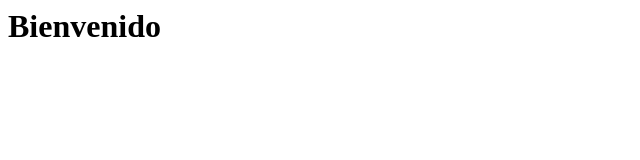
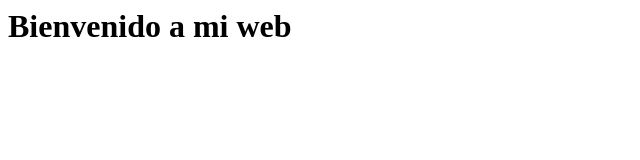
Before and after one commit to josegomezzmlg/git-manual, a plain HTML site: page Logueo/index.html in a window 1280 px wide. Shown: the whole page, without its empty margins (0-640 px from the left). Drawn offline with Linux system fonts and the light colour scheme.

Commit message:
Cambio Index por la rama main

```diff
--- a/Logueo/index.html
+++ b/Logueo/index.html
@@ -1 +1 @@
-<h1>Bienvenido</h1>
+<h1>Bienvenido a mi web</h1>
```
